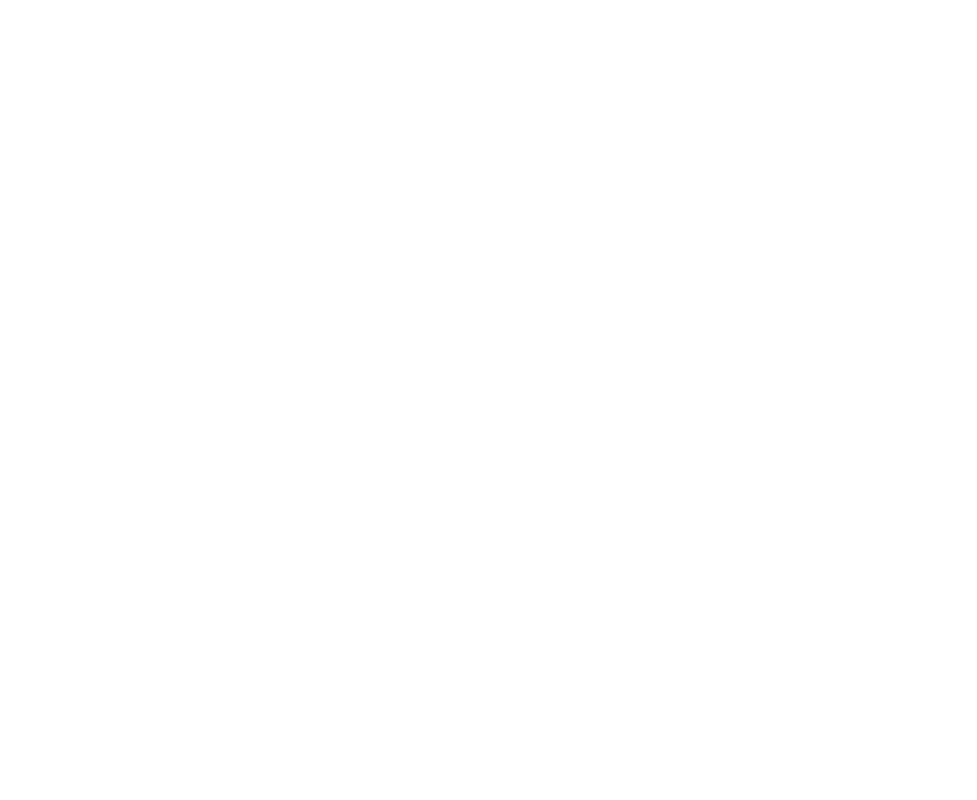
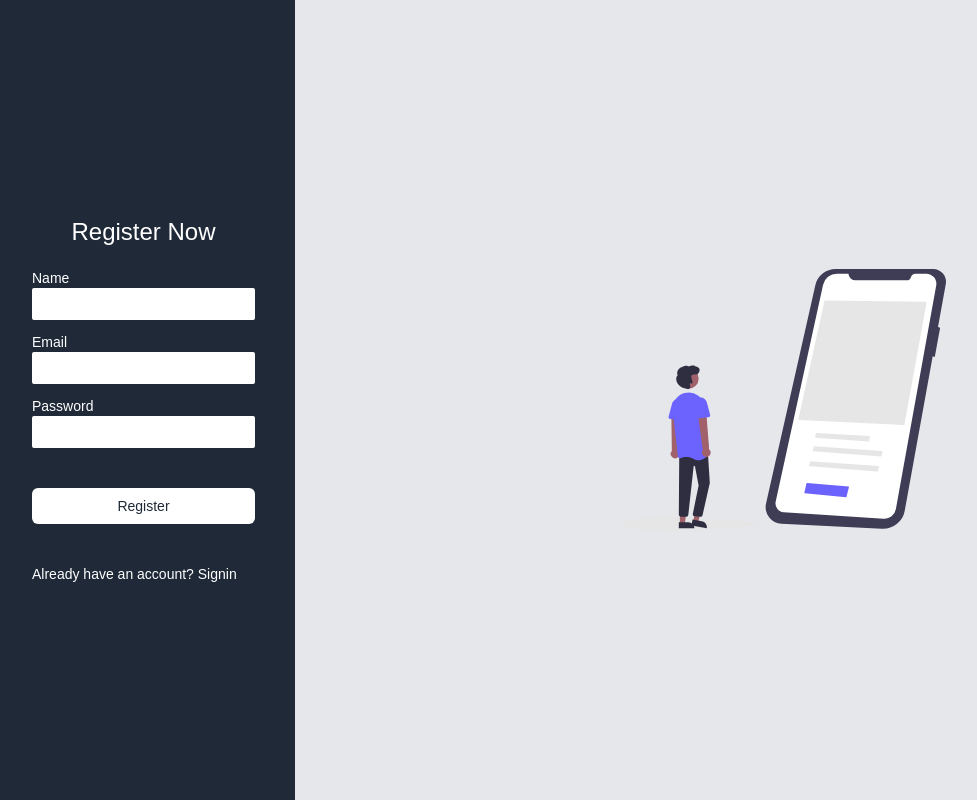
Before and after one commit to Haidar-02/TaskManager, a React (Create React App) app in the folder client/: page /register in a window 1280 px wide. Shown: the whole page, without its empty margins (8-985 px from the left). Built offline with nearby package versions, Linux system fonts and the light colour scheme; a web font is replaced by a local one.

Commit message:
designed login page

```diff
--- a/client/src/Components/RegisterComponent/RegisterComponent.jsx
+++ b/client/src/Components/RegisterComponent/RegisterComponent.jsx
@@ -1,9 +1,57 @@
 import React from "react";
+import { useNavigate } from "react-router-dom";
 
 const RegisterComponent = () => {
+  const navigate = useNavigate();
   return (
-    <div>
-      <div></div>
+    <div className="flex flex-col items-center justify-center text-white">
+      <h1 className="text-2xl">Register Now</h1>
+      <div className=" mt-5 flex flex-col items-start justify-center">
+        <label htmlFor="name" className="text-sm">
+          Name
+        </label>
+        <input
+          type="text"
+          name="name"
+          autoComplete="off"
+          id="name"
+          className="w-full px-2 py-1 bg-white outline-none text-gray-800 focus:border-b-4 border-yellow-500 rounded-sm transition-all"
+        />
+        <label htmlFor="email" className="text-sm mt-3">
+          Email
+        </label>
+        <input
+          type="email"
+          name="email"
+          autoComplete="off"
+          id="email"
+          className="w-full px-2 py-1 bg-white outline-none text-gray-800 focus:border-b-4 border-yellow-500 rounded-sm transition-all"
+        />
+        <label htmlFor="password" className="text-sm mt-3">
+          Password
+        </label>
+        <input
+          type="password"
+          name="password"
+          autoComplete="off"
+          id="password"
+          className="w-full px-2 py-1 bg-white outline-none text-gray-800 focus:border-b-4 border-yellow-500 rounded-sm transition-all"
+        />
+        <button className="mt-10 bg-white text-gray-800 p-2 text-sm rounded-md w-full hover:bg-green-600 hover:text-white transition-all">
+          Register
+        </button>
+      </div>
+      <div className="text-sm w-full mt-10 fle">
+        Already have an account?{" "}
+        <span
+          onClick={() => {
+            navigate("/login");
+          }}
+          className="hover:underline cursor-pointer"
+        >
+          Signin
+        </span>
+      </div>
     </div>
   );
 };
--- a/client/src/Pages/Register/RegisterPage.jsx
+++ b/client/src/Pages/Register/RegisterPage.jsx
@@ -1,9 +1,16 @@
 import React from "react";
+import RegisterComponent from "../../Components/RegisterComponent/RegisterComponent.jsx";
+import regPic from "../../Assets/Register/register.svg";
 
 const RegisterPage = () => {
   return (
-    <div>
-      <div></div>
+    <div className="flex items-center justify-start bg-gray-200 w-full min-h-screen h-full">
+      <div className="h-full min-h-screen p-10 bg-gray-800 flex items-center justify-center">
+        <RegisterComponent />
+      </div>
+      <div className="flex flex-col gap-10 items-center justify-center flex-grow min-h-screen h-full">
+        <img src={regPic} alt="register" className="w-1/3" />
+      </div>
     </div>
   );
 };
```
Also changed, not shown: client/src/Assets/Register/register.svg (added).
